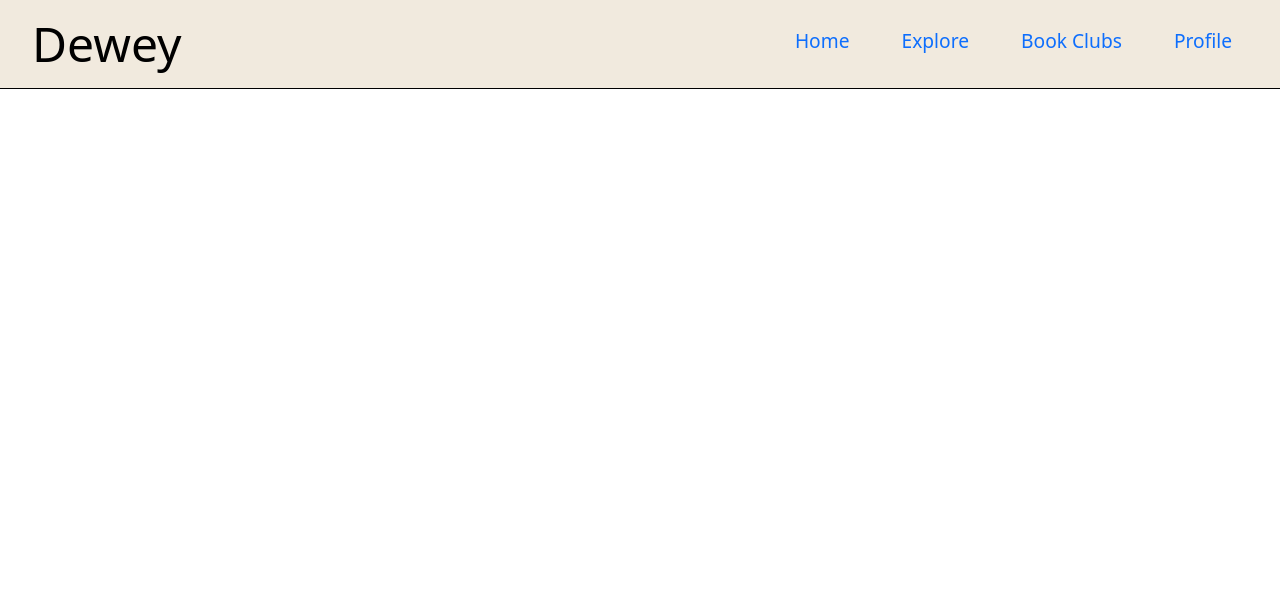
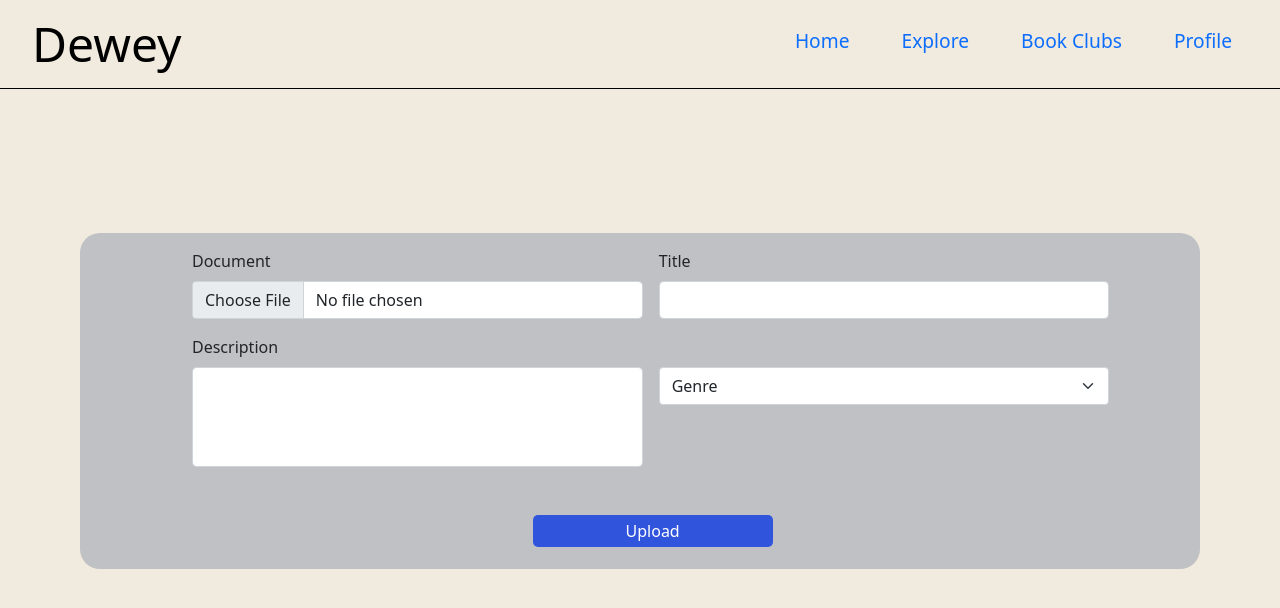
Before and after one commit to MitchA29/CapstoneFrontend, a React (Create React App) app: page /upload in a window 1280 px wide. Shown: the top 608 px of the page. Built offline with nearby package versions, Linux system fonts and the light colour scheme.

Commit message:
Created upload form.

```diff
--- a/src/components/App.jsx
+++ b/src/components/App.jsx
@@ -10,6 +10,7 @@ import LogIn from "./LogIn/LogIn";
 import Profile from "./Profile/Profile";
 import Explore from "./Explore/Explore";
 import BookClubs from "./BookClubs/BookClubs"
+import Upload from "./Upload/Upload";
 
 class App extends Component {
     constructor(props){
@@ -45,7 +46,7 @@ class App extends Component {
                         <Route path="/profile" exact element={<Profile/>} />
                         <Route path="/explore" element={<Explore/>} />
                         <Route path="/bookclubs" element={<BookClubs/>} />
-
+                        <Route path="/upload" element={<Upload/>} />
                     </Routes>
               </div>
             </div>
--- a/src/components/SignUp/SignUp.jsx
+++ b/src/components/SignUp/SignUp.jsx
@@ -8,7 +8,6 @@ const SignUp = () => {
     const [email, setEmail] = useState("");
     const [username, setUsername] = useState("");
     const [password, setPassword] = useState("");
-    const [middle, setMiddle] = useState("");
 
     const newPerson = {
         first_name: firstName,
--- a/src/components/Upload/Upload.css
+++ b/src/components/Upload/Upload.css
@@ -0,0 +1,59 @@
+
+
+.uploadParent {
+    background-color: #f1eade;
+    height: 700px;
+}
+
+.uploadForm {
+    background-color: rgb(192, 193, 197);
+    margin-left: 5em;
+    margin-right: 5em;
+    margin-top: 10em;
+    margin-bottom: 5em;
+    max-width: 100%;
+    height: auto;
+    -webkit-border-radius: 20px;
+    -moz-border-radius: 20px;
+    border-radius: 20px;
+}
+
+form {
+    max-width: 100%;
+    display: center;
+}
+
+#formFile {
+    margin-left: 7em;
+    margin-right: 3em;
+}
+#inputStoryName {
+    margin-left: 7em;
+}
+
+#inputStoryDescription {
+    margin-left: 7em;
+    height: 100px;
+}
+
+#inputStoryGenre {
+    margin-top: 2em;
+    margin-left: 7em;
+
+}
+
+.uploadButton {
+    background-color: rgb(49, 84, 221);
+    color: white;
+    border: none;
+    margin-left: 41%;
+    margin-bottom: 2%;
+    margin-top: 2em;
+    border-radius: 5px 5px;
+    width: 15em;
+    height: 2em;
+}
+
+.form-label {
+    margin-left: 7em;
+}
--- a/src/components/Upload/Upload.jsx
+++ b/src/components/Upload/Upload.jsx
@@ -0,0 +1,75 @@
+import React, {useState} from "react";
+import "./Upload.css";
+import axios from "axios";
+
+
+const Upload = () => {
+    const [storyDocument, setStoryDocument] = useState("");
+    const [storyName, setStoryName] = useState("");
+    const [storyDescription, setStoryDescription] = useState("");
+    const [storyGenre, setStoryGenre] = useState("");
+
+    const newStory = {
+        storyDocument: storyDocument,
+        storyName: storyName,
+        storyDescription: storyDescription,
+        storyGenre: storyGenre,
+        // storyAuthor_id: user.id,
+    }
+
+    let handleSubmit = async (event) => {
+        event.preventDefault();
+        let response = await axios.post("http://127.0.0.1:8000/api/stories/", newStory);
+        console.log(response.data);
+        if (response.request.status === 201) {
+            alert("Story uploaded!");
+            window.location = "/profile";
+        }
+    };
+
+    return (
+        <div className="uploadParent">
+            <div className="uploadForm">
+                <form class="row g-3"onSubmit={(event) => handleSubmit(event)}>
+                    <div class="col-md-5">
+                        <label for="formFileSm" class="form-label">Document</label>
+                        <input class="form-control" type="file" id="formFile"/>
+                        </div>
+                    <div class="col-md-5">
+                        <label for="inputStoryName" class="form-label">Title</label>
+                        <input type="text" class="form-control" id="inputStoryName"onChange={(event) => setStoryName(event.target.value)}/>
+                    </div>
+                    <div class="col-md-5">
+                        <label for="inputStoryDescription" class="form-label">Description</label>
+                        <input type="text" class="form-control" id="inputStoryDescription" onChange={(event) => setStoryDescription(event.target.value)}/>
+                    </div>
+                    <div class="col-md-5">
+                    <select class="form-select" aria-label="Genre" id="inputStoryGenre" onChange={(event) => setStoryDescription(event.target.value)}>
+                        <option selected>Genre</option>
+                        <option value="1">Action and Aventure</option>
+                        <option value="2">Classics</option>
+                        <option value="3">Comic/Graphic</option>
+                        <option value="4">Mystery</option>
+                        <option value="5">Fantasy</option>
+                        <option value="6">Historical Fiction</option>
+                        <option value="7">Horror</option>
+                        <option value="8">Literary Fiction</option>
+                        <option value="9">Romance</option>
+                        <option value="10">Science Fiction</option>
+                        <option value="11">Short Story</option>
+                        <option value="12">Suspence/Thriller</option>
+                        <option value="13">Biographies and Autobiographies</option>
+                        <option value="14">Other</option>
+                    </select>
+                    </div>
+                    <div class="col-12">
+                        <button type="submit" id="uploadButton" class="uploadButton">Upload</button>
+                    </div>
+                </form>
+            </div>
+            <div className="footer">
+            </div>
+        </div>
+    );
+}
+export default Upload;
```
